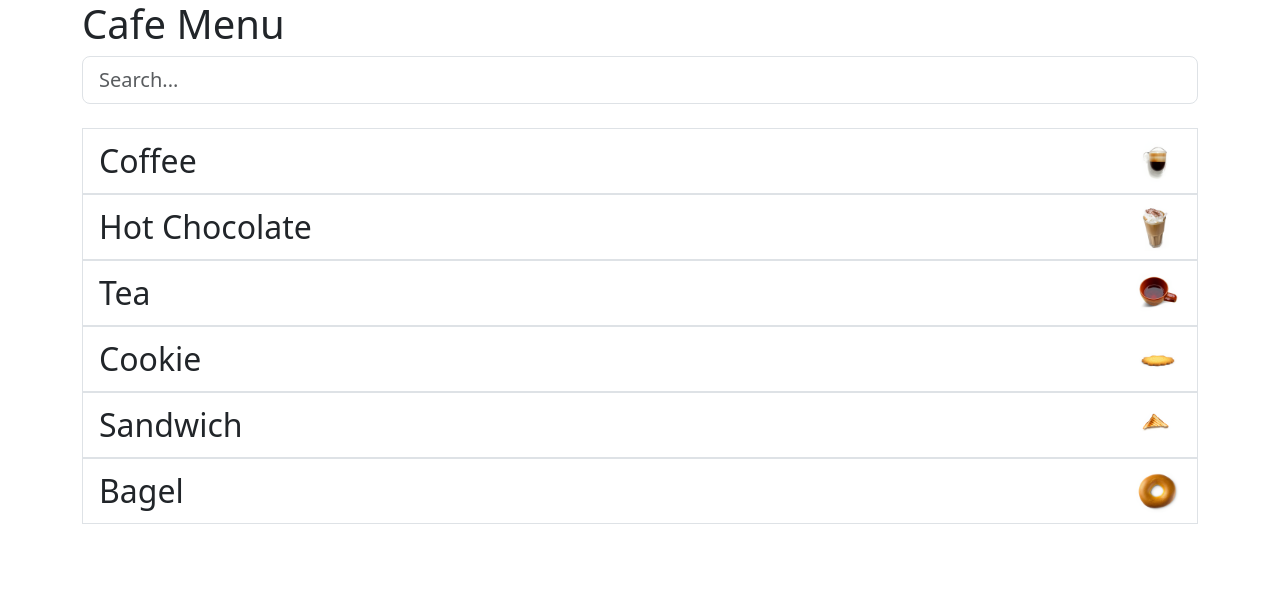
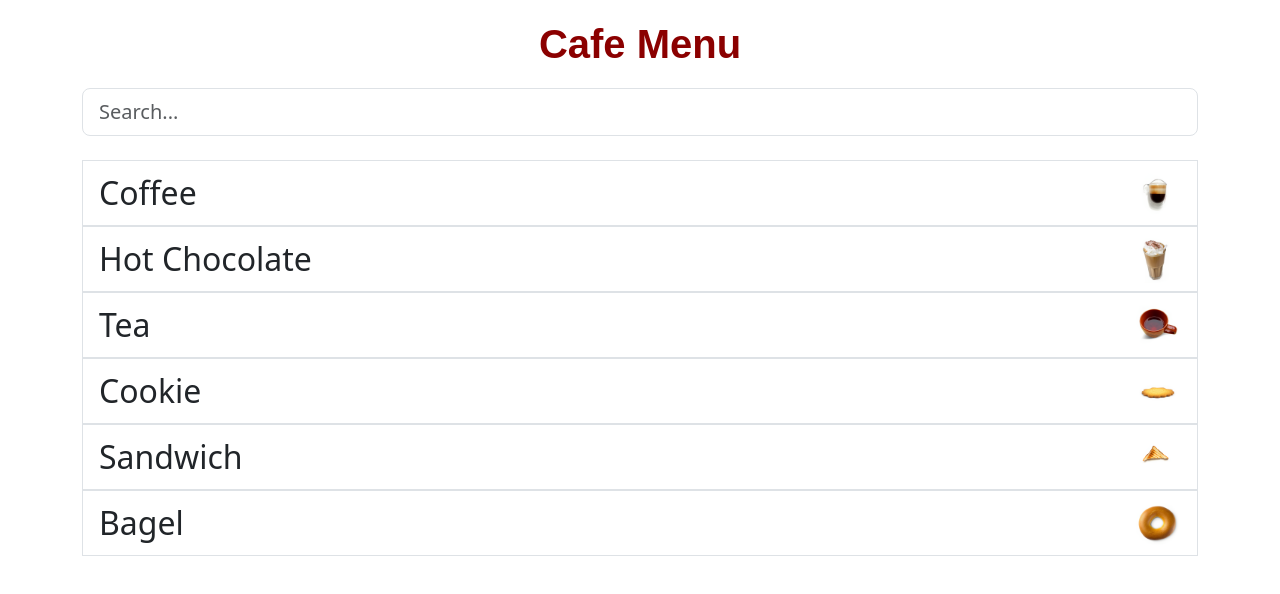
Before and after one commit to zanerose/cafe-menu, a plain HTML site: page index.html in a window 1280 px wide. Drawn offline with nearby package versions, Linux system fonts and the light colour scheme.

Commit message:
Styled heading

```diff
--- a/cafe.css
+++ b/cafe.css
@@ -14,3 +14,12 @@
 .list-group a:hover, .list-group a:active {
   font-weight: bold;
 }
+
+.page-header h1 {
+	font-family: Apple Chancery, fantasy, cursive;
+	font-weight: bold;
+	color: darkred;
+	text-align: center;
+	margin: 10px;
+	padding: 10px;
+}
--- a/index.html
+++ b/index.html
@@ -20,8 +20,11 @@
 
 <!-- Each menu list item has text for the name of the item and an image of the item. The images are sized down to a height of 48px in "cafe.css". The list items are links that will show the full size image of the menu item when a menu item is selected. -->
 <!-- TODO: create a set of 48px icons for images in the list for faster loading -->
+
+<div class = "page-header">
+  <h1>Cafe Menu</h1>
+</div>
 <div class="container">
-  <h1>Cafe Menu</h1>
   <input class="form-control form-control-lg" id="searchInput" type="text" placeholder="Search...">
   <br>
   <ul class="list-group" id="cafeMenu">
```
